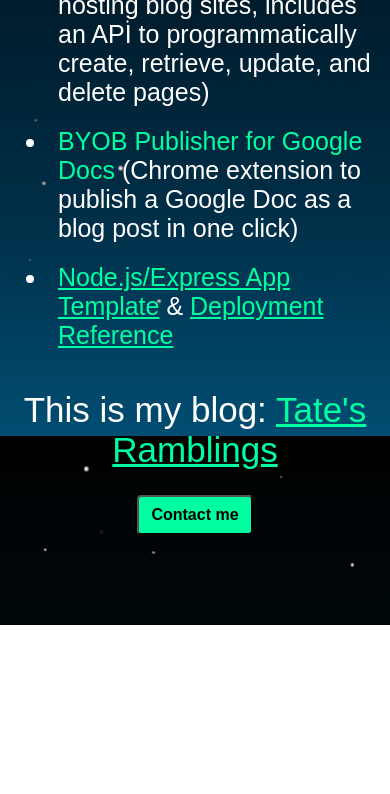
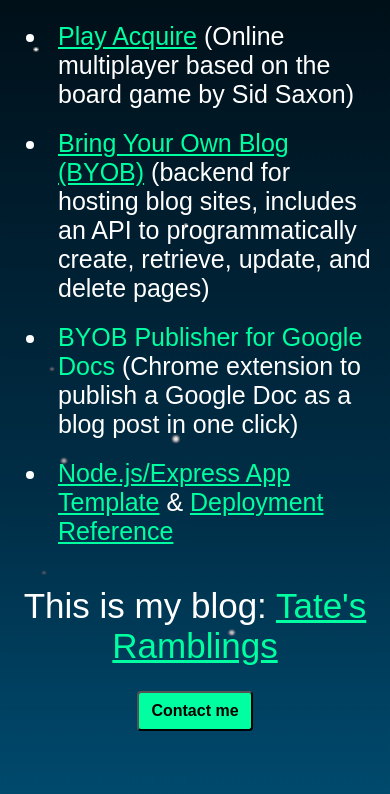
Before and after one commit to thetateman/my-website, a website: page client/index.html in a window 390 px wide. Shown: the part 424-1218 px from the top of the page. Before the commit the page ends 1049 px from the top, so only its background shows below. Drawn offline with Linux system fonts and the light colour scheme.

Commit message:
Responsive styles

```diff
--- a/client/styles.css
+++ b/client/styles.css
@@ -22,7 +22,7 @@
 
 h1 {
     font-size: 55px;
-    padding-bottom: 80px;
+    padding-bottom: 70px;
 }
 
 h3 {
@@ -91,4 +91,9 @@
     .content {
         padding-bottom: 80px;
     }
+
+    body {
+        overflow: auto;
+        height: auto;
+    }
 }
```
